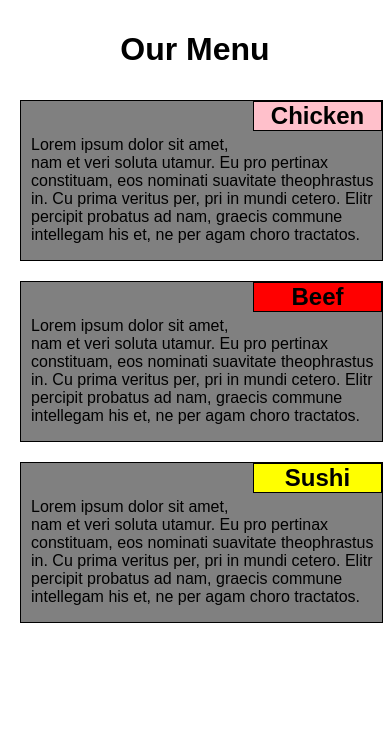
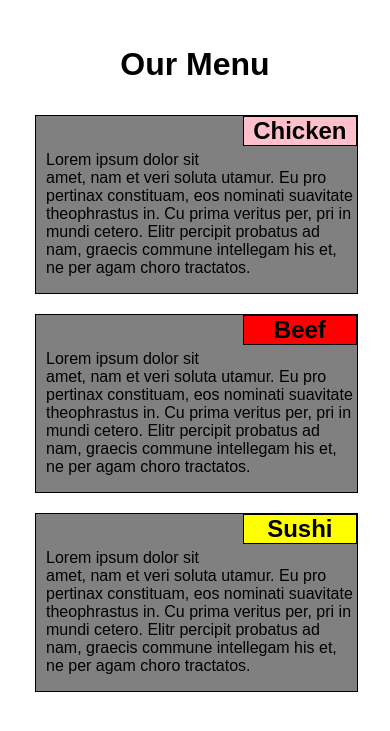
Before and after one commit to emmvalenti/emmvalenti.github.io, a Jekyll site: the page mod2/index.html, which Jekyll copies as it is, in a window 390 px wide. Shown: the top 731 px of the page. Built offline with Jekyll 4.4.1, drawn with Linux system fonts in a browser that asks for light colours.

Commit message:
add rules to mobile queries

```diff
--- a/mod2/css/mod2.css
+++ b/mod2/css/mod2.css
@@ -64,8 +64,12 @@ p{
 @media (max-width: 767px){
 	section{
 		display: block;
-		width: 98%;
-		float: left;
+		width: 95%;
 
 	}
+
+	body{
+		margin: 20px;
+	}
+
 }
```
